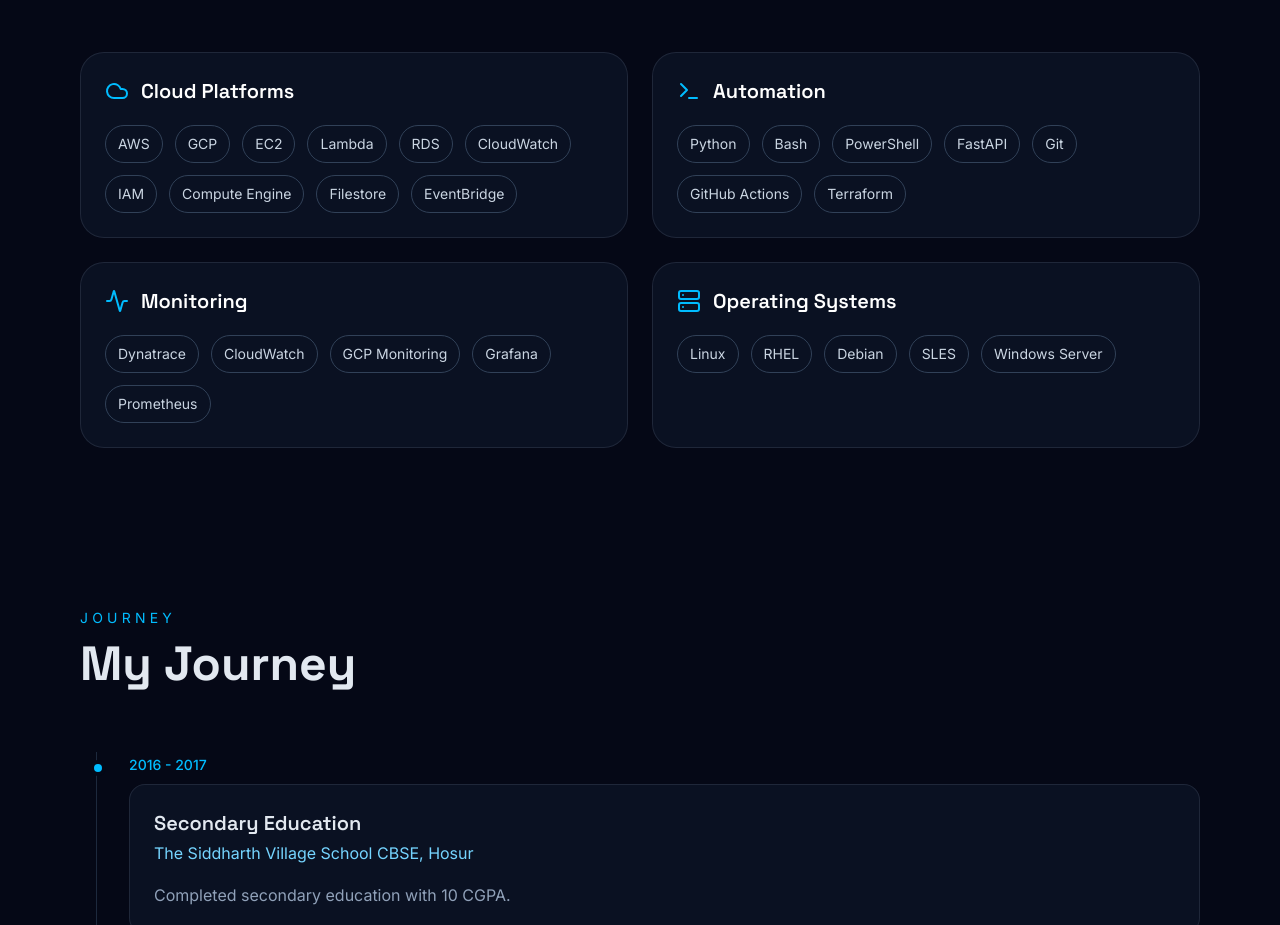
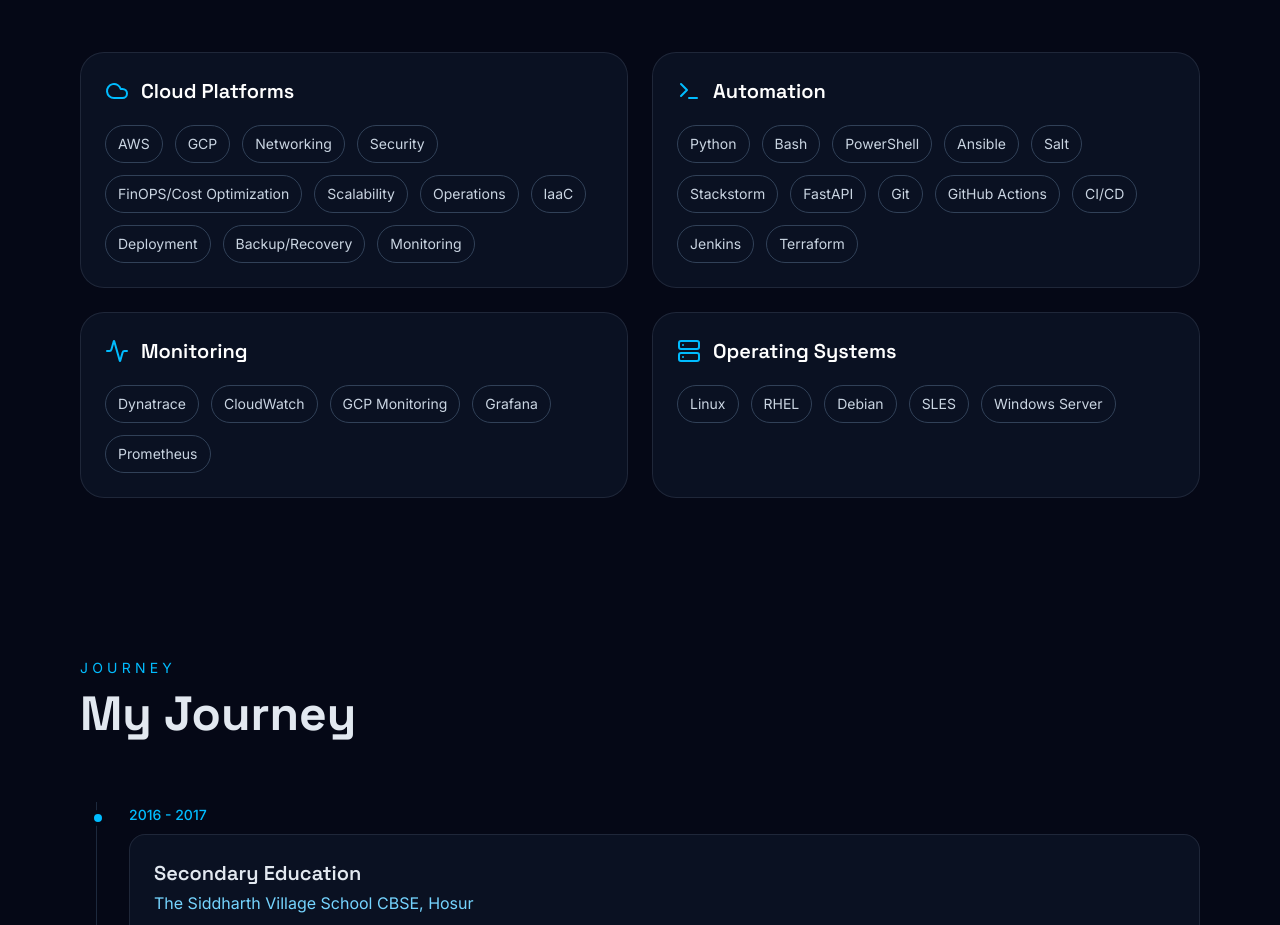
Before and after one commit to Yogananth-r/yogananthr-portfolio, a React (Vite) app: page / in a window 1280 px wide. Shown: the part 1880-2805 px from the top of the page. Built offline with nearby package versions, Linux system fonts and the light colour scheme.

Commit message:
edited skills

```diff
--- a/src/data/portfolio.ts
+++ b/src/data/portfolio.ts
@@ -21,23 +21,29 @@ export const skills = {
   cloud: [
     "AWS",
     "GCP",
-    "EC2",
-    "Lambda",
-    "RDS",
-    "CloudWatch",
-    "IAM",
-    "Compute Engine",
-    "Filestore",
-    "EventBridge",
+    "Networking",
+    "Security",
+    "FinOPS/Cost Optimization",
+    "Scalability",
+    "Operations",
+    "IaaC",
+    "Deployment",
+    "Backup/Recovery",
+    "Monitoring"
   ],
 
   automation: [
     "Python",
     "Bash",
     "PowerShell",
+    "Ansible",
+    "Salt",
+    "Stackstorm",
     "FastAPI",
     "Git",
     "GitHub Actions",
+    "CI/CD",
+    "Jenkins",
     "Terraform",
   ],
 
```
